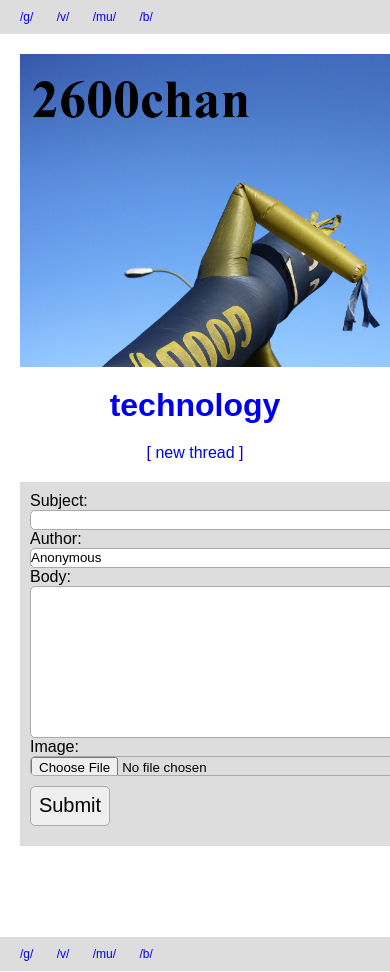
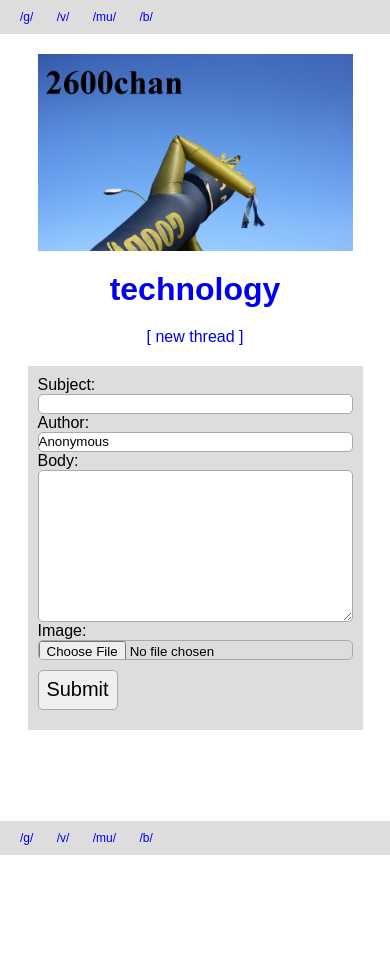
Before and after one commit to drproteus/channel2600, a Django app: page /board/g/new_thread/ in a window 390 px wide; the page is wider, and only the part inside the window is pictured. After the commit the page ends 855 px from the top of that part, so only its background shows below. Run offline with Django 3.2, Linux system fonts and the light colour scheme; data comes from the database, SQL or seed files in the repository.

Commit message:
make somewhat responsive

```diff
--- a/chan/static/chan/css/main.css
+++ b/chan/static/chan/css/main.css
@@ -32,6 +32,7 @@ a {
 
 .banner img {
     width: 500px;
+    max-width: 90%;
     height: auto;
 }
 
@@ -137,6 +138,7 @@ a {
 
 .new-form {
     width: 400px;
+    max-width: 90%;
     margin: auto;
     padding: 10px;
     background: #ddd;
@@ -219,3 +221,9 @@ ul.errorlist {
     padding-top: 10px;
     padding-left: 10px;
 }
+
+@media screen and (max-width: 768px) {
+    .thread-op .thumb {
+        float: none;
+    }
+}
--- a/chan/templates/head.html
+++ b/chan/templates/head.html
@@ -1,4 +1,5 @@
 {% load static %}
 <meta charset="utf-8">
+<meta name="viewport" content="width=device-width,initial-scale=1.0">
 <link href="{% static "chan/css/main.css" %}" rel="stylesheet">
 <script src="{% static "chan/js/main.js" %}"></script>
```
